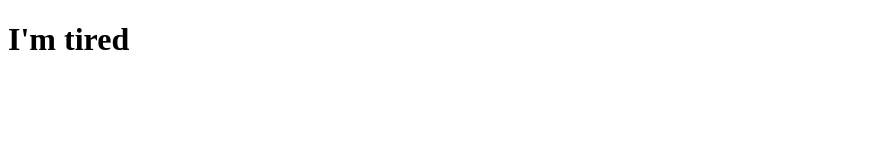
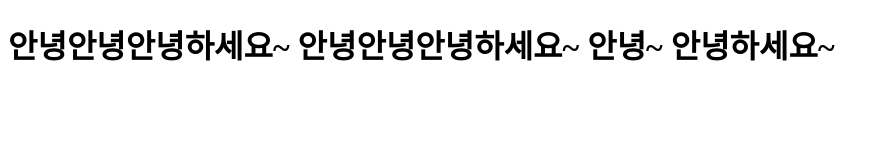
Before and after one commit to jo-yuni/na-wedpage, a plain HTML site: page index.html in a window 1280 px wide. Shown: the whole page, without its empty margins (0-889 px from the left). Drawn offline with Linux system fonts and the light colour scheme.

Commit message:
210524 index.html을 수정했어요우하하

```diff
--- a/index.html
+++ b/index.html
@@ -7,6 +7,6 @@
     <title>Document</title>
 </head>
 <body>
-    <h1>I'm tired</h1>
+    <h1>안녕안녕안녕하세요~ 안녕안녕안녕하세요~ 안녕~ 안녕하세요~</h1>
 </body>
 </html>
```
